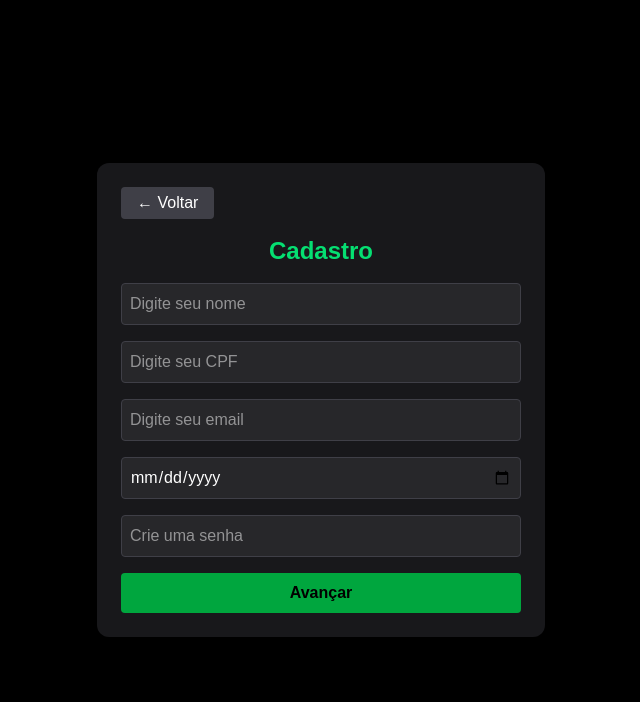
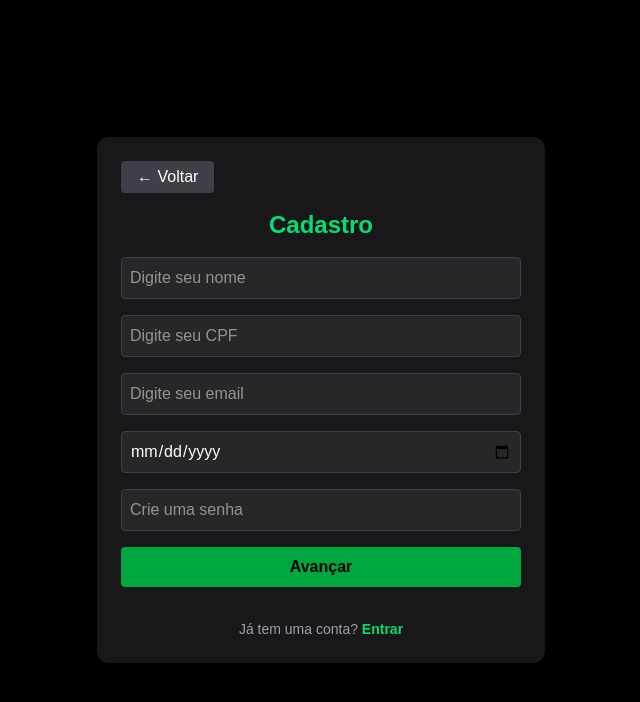
Before and after one commit to TheMindyz/mindyz-web, a Next.js app: page / in a window 1280 px wide. Both pictures are taken after a click on the button "Entrar com convite / Pedir acesso". Shown: the top 702 px of the page, without its empty margins (319-959 px from the left). Built offline with nearby package versions, Linux system fonts and the light colour scheme.

Commit message:
feat: adiciona tela de login com email e senha

```diff
--- a/src/app/page.tsx
+++ b/src/app/page.tsx
@@ -5,7 +5,7 @@ import Link from 'next/link';
 
 export default function Home() {
   const [step, setStep] = useState<
-    'inicio' | 'cadastro' | 'autoconhecimento' | 'resultado' | 'boasVindas' | 'home' | 'trilhas' | 'trilhaDetalhes' | 'psicologo' | 'cvv' | 'mensagens' | 'comunidade' | 'checkin' | 'sobre a Mindyz' | 'desabafo' | 'mindyz news' | 'sos'
+    'inicio' | 'cadastro' | 'login'|'autoconhecimento' | 'resultado' | 'boasVindas' | 'home' | 'trilhas' | 'trilhaDetalhes' | 'psicologo' | 'cvv' | 'mensagens' | 'comunidade' | 'checkin' | 'sobre a Mindyz' | 'desabafo' | 'mindyz news' | 'sos'
   >('inicio');
 
   const [nome, setNome] = useState('');
@@ -139,6 +139,52 @@ const pararTodosOsSons = () => {
     <button onClick={() => nome.trim() !== '' && setStep('autoconhecimento')} className="bg-green-600 hover:bg-green-700 text-black font-bold py-2 w-full rounded transition">
       Avançar
     </button>
+    <p className="text-center text-sm text-zinc-400 mt-4">
+      Já tem uma conta?{' '}
+      <button
+        onClick={() => setStep('login')}
+        className="text-green-400 hover:underline font-semibold"
+      >
+        Entrar
+      </button>
+    </p>
+  </section>
+)}
+
+
+{step === 'login' && (
+  <section className="w-full max-w-md space-y-4 bg-zinc-900 p-6 rounded-xl shadow-xl">
+    <BotaoVoltar voltarPara="inicio" />
+    <h2 className="text-2xl font-bold text-green-400 text-center">Entrar</h2>
+    <input
+      type="email"
+      placeholder="Digite seu email"
+      value={email}
+      onChange={(e) => setEmail(e.target.value)}
+      className="w-full p-2 rounded bg-zinc-800 text-white border border-zinc-700"
+    />
+    <input
+      type="password"
+      placeholder="Digite sua senha"
+      value={senha}
+      onChange={(e) => setSenha(e.target.value)}
+      className="w-full p-2 rounded bg-zinc-800 text-white border border-zinc-700"
+    />
+    <button
+      onClick={() => console.log('Fazer login...')} // depois você substitui com a lógica de autenticação
+      className="bg-green-600 hover:bg-green-700 text-black font-bold py-2 w-full rounded transition"
+    >
+      Entrar
+    </button>
+    <p className="text-center text-sm text-zinc-400 mt-4">
+      Ainda não tem uma conta?{' '}
+      <button
+        onClick={() => setStep('cadastro')}
+        className="text-green-400 hover:underline font-semibold"
+      >
+        Cadastre-se
+      </button>
+    </p>
   </section>
 )}
 
```
Lines whose indentation alone changed are shown as unchanged.
